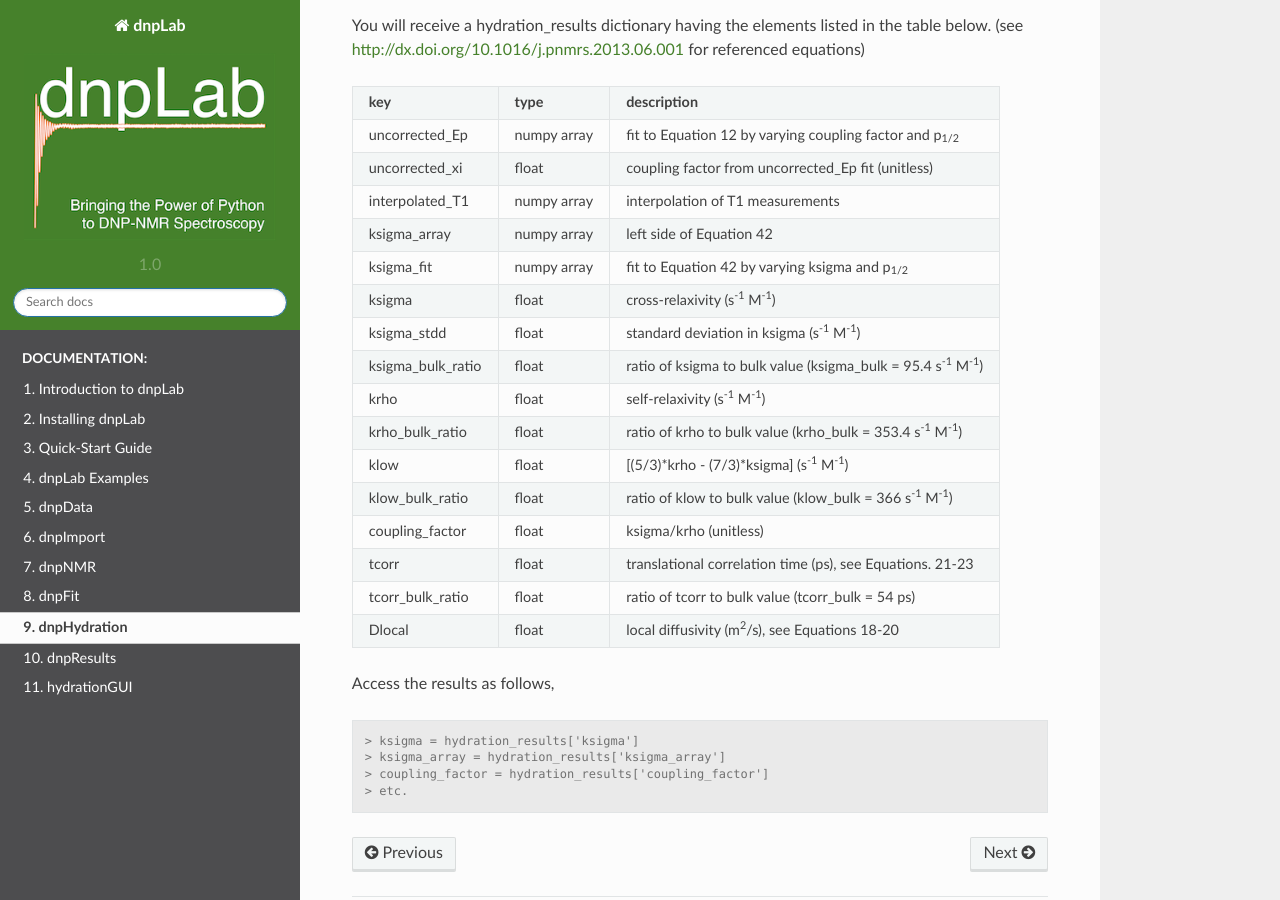
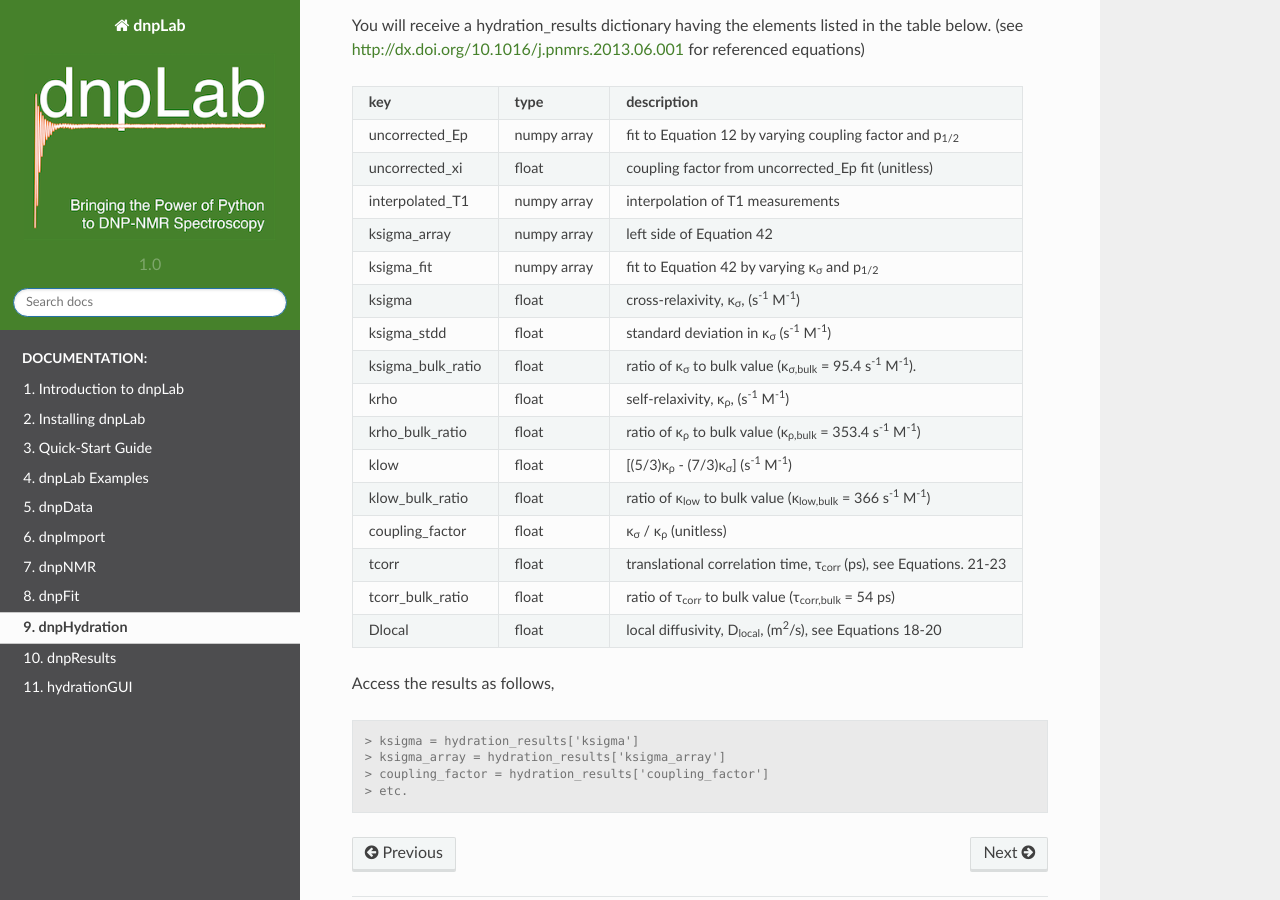
Before and after one commit to DNPLab/DNPLab, a Sphinx documentation site: the page built from docs/source/dnpHydration.rst, in a window 1280 px wide and 900 px high, scrolled down 983 px. Built offline with Sphinx 7.4.7 and the Read the Docs theme 2.0.0, drawn with Linux system fonts in a browser that asks for light colours.

Commit message:
improvements to documentation

```diff
--- a/docs/source/dnpHydration.rst
+++ b/docs/source/dnpHydration.rst
@@ -50,41 +50,41 @@
 
 You will receive a hydration_results dictionary having the elements listed in the table below. (see http://dx.doi.org/10.1016/j.pnmrs.2013.06.001 for referenced equations)
 
-+-------------------+-------------+-----------------------------------------------------------------------------+
-| **key**           | **type**    | **description**                         				        |
-+-------------------+-------------+-----------------------------------------------------------------------------+
-| uncorrected_Ep    | numpy array | fit to Equation 12 by varying coupling factor and p\ :sub:`1/2`             |
-+-------------------+-------------+-----------------------------------------------------------------------------+
-| uncorrected_xi    | float       | coupling factor from uncorrected_Ep fit (unitless)                          |
-+-------------------+-------------+-----------------------------------------------------------------------------+
-| interpolated_T1   | numpy array | interpolation of T1 measurements 					        |
-+-------------------+-------------+-----------------------------------------------------------------------------+
-| ksigma_array      | numpy array | left side of Equation 42					                |
-+-------------------+-------------+-----------------------------------------------------------------------------+
-| ksigma_fit        | numpy array | fit to Equation 42 by varying ksigma and p\ :sub:`1/2`			|
-+-------------------+-------------+-----------------------------------------------------------------------------+
-| ksigma            | float       | cross-relaxivity (s\ :sup:`-1` M\ :sup:`-1`)				|
-+-------------------+-------------+-----------------------------------------------------------------------------+
-| ksigma_stdd       | float       | standard deviation in ksigma (s\ :sup:`-1` M\ :sup:`-1`)                    |
-+-------------------+-------------+-----------------------------------------------------------------------------+
-| ksigma_bulk_ratio | float       | ratio of ksigma to bulk value (ksigma_bulk = 95.4 s\ :sup:`-1` M\ :sup:`-1`)|
-+-------------------+-------------+-----------------------------------------------------------------------------+
-| krho              | float       | self-relaxivity (s\ :sup:`-1` M\ :sup:`-1`)                    		|
-+-------------------+-------------+-----------------------------------------------------------------------------+
-| krho_bulk_ratio   | float       | ratio of krho to bulk value (krho_bulk = 353.4 s\ :sup:`-1` M\ :sup:`-1`)  	|
-+-------------------+-------------+-----------------------------------------------------------------------------+
-| klow              | float       | [(5/3)*krho - (7/3)*ksigma]   (s\ :sup:`-1` M\ :sup:`-1`)                   |
-+-------------------+-------------+-----------------------------------------------------------------------------+
-| klow_bulk_ratio   | float       | ratio of klow to bulk value (klow_bulk = 366 s\ :sup:`-1` M\ :sup:`-1`)  	|
-+-------------------+-------------+-----------------------------------------------------------------------------+
-| coupling_factor   | float       | ksigma/krho (unitless)                                                      |
-+-------------------+-------------+-----------------------------------------------------------------------------+
-| tcorr             | float       | translational correlation time (ps), see Equations. 21-23                   |
-+-------------------+-------------+-----------------------------------------------------------------------------+
-| tcorr_bulk_ratio  | float       | ratio of tcorr to bulk value (tcorr_bulk = 54 ps)                           |
-+-------------------+-------------+-----------------------------------------------------------------------------+
-| Dlocal            | float       | local diffusivity (m\ :sup:`2`/s), see Equations 18-20                      |
-+-------------------+-------------+-----------------------------------------------------------------------------+
++-------------------+-------------+------------------------------------------------------------------------------------------+
+| **key**           | **type**    | **description**                         				       		     |
++-------------------+-------------+------------------------------------------------------------------------------------------+
+| uncorrected_Ep    | numpy array | fit to Equation 12 by varying coupling factor and p\ :sub:`1/2`            		     |
++-------------------+-------------+------------------------------------------------------------------------------------------+
+| uncorrected_xi    | float       | coupling factor from uncorrected_Ep fit (unitless)                       		     |
++-------------------+-------------+------------------------------------------------------------------------------------------+
+| interpolated_T1   | numpy array | interpolation of T1 measurements 						             |
++-------------------+-------------+------------------------------------------------------------------------------------------+
+| ksigma_array      | numpy array | left side of Equation 42					        	             |
++-------------------+-------------+------------------------------------------------------------------------------------------+
+| ksigma_fit        | numpy array | fit to Equation 42 by varying κ\ :sub:`σ` and p\ :sub:`1/2`			     	     |
++-------------------+-------------+------------------------------------------------------------------------------------------+
+| ksigma            | float       | cross-relaxivity, κ\ :sub:`σ`, (s\ :sup:`-1` M\ :sup:`-1`)				     |
++-------------------+-------------+------------------------------------------------------------------------------------------+
+| ksigma_stdd       | float       | standard deviation in κ\ :sub:`σ` (s\ :sup:`-1` M\ :sup:`-1`)                            |
++-------------------+-------------+------------------------------------------------------------------------------------------+
+| ksigma_bulk_ratio | float       | ratio of κ\ :sub:`σ` to bulk value (κ\ :sub:`σ,bulk` = 95.4 s\ :sup:`-1` M\ :sup:`-1`).  |
++-------------------+-------------+------------------------------------------------------------------------------------------+
+| krho              | float       | self-relaxivity, κ\ :sub:`ρ`, (s\ :sup:`-1` M\ :sup:`-1`)                                |
++-------------------+-------------+------------------------------------------------------------------------------------------+
+| krho_bulk_ratio   | float       | ratio of κ\ :sub:`ρ` to bulk value (κ\ :sub:`ρ,bulk` = 353.4 s\ :sup:`-1` M\ :sup:`-1`)  |
++-------------------+-------------+------------------------------------------------------------------------------------------+
+| klow              | float       | [(5/3)κ\ :sub:`ρ` - (7/3)κ\ :sub:`σ`]   (s\ :sup:`-1` M\ :sup:`-1`)                      |
++-------------------+-------------+------------------------------------------------------------------------------------------+
+| klow_bulk_ratio   | float       | ratio of κ\ :sub:`low` to bulk value (κ\ :sub:`low,bulk` = 366 s\ :sup:`-1` M\ :sup:`-1`)|
++-------------------+-------------+------------------------------------------------------------------------------------------+
+| coupling_factor   | float       | κ\ :sub:`σ` / κ\ :sub:`ρ` (unitless)                                                     |
++-------------------+-------------+------------------------------------------------------------------------------------------+
+| tcorr             | float       | translational correlation time, τ\ :sub:`corr` (ps), see Equations. 21-23                |
++-------------------+-------------+------------------------------------------------------------------------------------------+
+| tcorr_bulk_ratio  | float       | ratio of τ\ :sub:`corr` to bulk value (τ\ :sub:`corr,bulk` = 54 ps)                      |
++-------------------+-------------+------------------------------------------------------------------------------------------+
+| Dlocal            | float       | local diffusivity, D\ :sub:`local`, (m\ :sup:`2`/s), see Equations 18-20                 |
++-------------------+-------------+------------------------------------------------------------------------------------------+
 
 Access the results as follows,
 
```
Also changed, not shown: docs/source/hydrationGUI.rst (+10 -10 lines).
